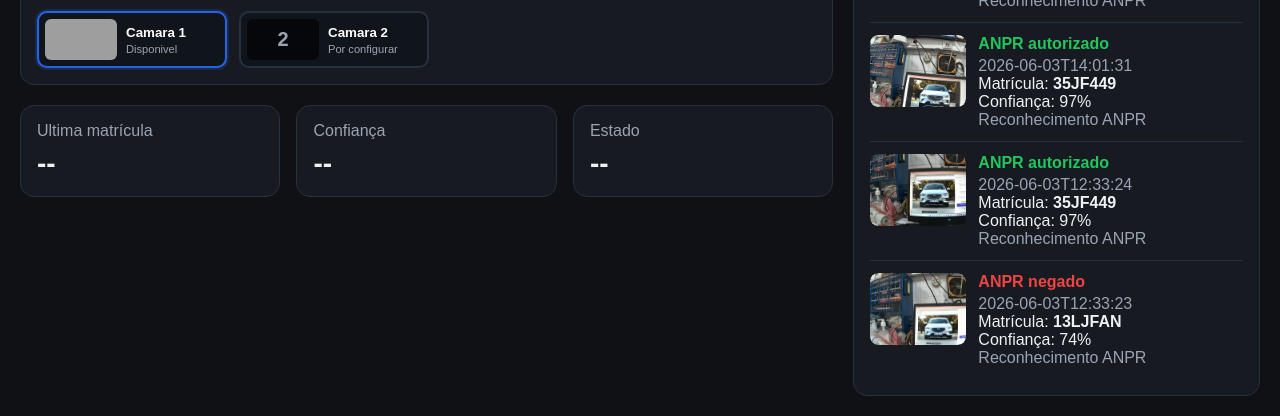
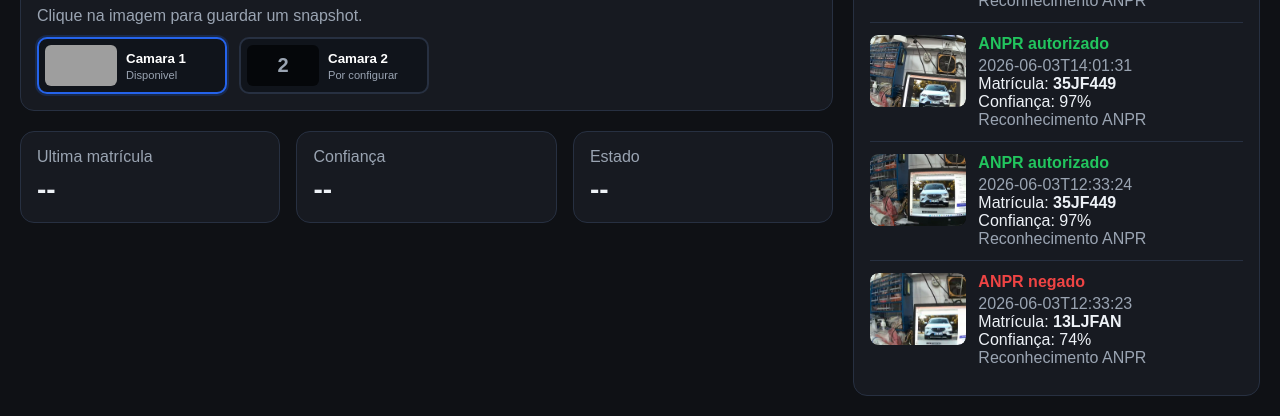
Before and after one commit to ViCor44/anpr_web, a Flask app: page / in a window 1280 px wide. Shown: the part 691-1107 px from the top of the page. Run offline with Flask 3, Linux system fonts and the light colour scheme; the visitor is signed in with stand-in values (Sample User, id 1); data comes from the database, SQL or seed files in the repository; data that the repository does not hold is empty; parts of the project's set-up code (start-up, migrations or seed data) failed here and were passed over; grey boxes are pictures that could not be loaded.

Commit message:
Add camera snapshot event capture
Co-authored-by: Copilot <223556219+Copilot@users.noreply.github.com>

```diff
--- a/anpr_web/app.py
+++ b/anpr_web/app.py
@@ -521,10 +521,11 @@ valid_plates = load_valid_plates()
 
 
 def save_snapshot(frame, prefix="event"):
-    ts = datetime.now().strftime("%Y%m%d_%H%M%S")
+    ts = datetime.now().strftime("%Y%m%d_%H%M%S_%f")
     filename = f"{prefix}_{ts}.jpg"
     path = SNAP_DIR / filename
-    cv2.imwrite(str(path), frame)
+    if not cv2.imwrite(str(path), frame):
+        raise OSError(f"Nao foi possivel gravar o snapshot em {path}")
     return f"data/snapshots/{filename}"
 
 
@@ -886,6 +887,42 @@ def video_feed_2():
     if stream_camera2 is None:
         return "Segunda camera nao configurada", 404
     return Response(mjpeg_generator(stream_camera2), mimetype="multipart/x-mixed-replace; boundary=frame")
+
+
+@app.route("/api/snapshot", methods=["POST"])
+@login_required
+def api_snapshot():
+    data = request.get_json(silent=True)
+    if not isinstance(data, dict):
+        return jsonify({"error": "Pedido JSON invalido"}), 400
+
+    camera_id = str(data.get("camera_id", ""))
+    if camera_id not in ("1", "2"):
+        return jsonify({"error": "Camara invalida"}), 400
+
+    source = stream_sub if camera_id == "1" else stream_camera2
+    if source is None:
+        return jsonify({"error": "Segunda camera nao configurada"}), 404
+
+    frame = source.read()
+    if frame is None:
+        return jsonify({"error": f"Sem imagem disponivel na Camara {camera_id}"}), 503
+
+    try:
+        snapshot_path = save_snapshot(frame, f"camera{camera_id}")
+    except OSError as error:
+        print(f"[snapshot] erro ao gravar: {error}")
+        return jsonify({"error": "Nao foi possivel gravar o snapshot"}), 500
+
+    ip = client_ip()
+    add_event(
+        event_type="camera_snapshot",
+        client_ip_value=ip,
+        user_agent=request.headers.get("User-Agent", ""),
+        snapshot_path=snapshot_path,
+        note=f"Snapshot manual da Camara {camera_id}",
+    )
+    return jsonify({"ok": True, "snapshot": snapshot_path})
 
 
 @app.route("/api/status")
--- a/anpr_web/static/app.js
+++ b/anpr_web/static/app.js
@@ -20,6 +20,7 @@ function eventTitle(ev) {
   if (ev.event_type === "manual_open") return "Abertura manual";
   if (ev.event_type === "anpr_authorized") return "ANPR autorizado";
   if (ev.event_type === "anpr_denied") return "ANPR negado";
+  if (ev.event_type === "camera_snapshot") return "Snapshot da câmara";
   if (ev.event_type === "plate_added") return "Matricula adicionada";
   if (ev.event_type === "plate_removed") return "Matricula removida";
   return ev.event_type;
@@ -129,6 +130,9 @@ function selectCamera(button) {
     feed.src = `${button.dataset.feed}?view=${Date.now()}`;
     feed.dataset.camera = selectedCamera;
     feed.alt = `Imagem em direto da Camara ${selectedCamera}`;
+    feed.setAttribute("aria-label", `Guardar snapshot da Camara ${selectedCamera}`);
+    document.getElementById("snapshot-result").textContent =
+      "Clique na imagem para guardar um snapshot.";
   }
   updateCameraLabel();
 }
@@ -154,6 +158,48 @@ function setupCameras(cameras) {
 
 document.querySelectorAll(".camera-thumb").forEach((button) => {
   button.addEventListener("click", () => selectCamera(button));
+});
+
+let snapshotInProgress = false;
+
+async function takeSnapshot() {
+  const feed = document.getElementById("live-feed");
+  const result = document.getElementById("snapshot-result");
+  if (snapshotInProgress || feed.hidden) return;
+
+  const cameraId = selectedCamera;
+  snapshotInProgress = true;
+  feed.setAttribute("aria-busy", "true");
+  result.textContent = `A guardar snapshot da Camara ${cameraId}...`;
+  try {
+    const response = await fetch("/api/snapshot", {
+      method: "POST",
+      headers: { "Content-Type": "application/json" },
+      body: JSON.stringify({ camera_id: cameraId }),
+    });
+    const data = await response.json();
+    if (!response.ok) throw new Error(data.error || `HTTP ${response.status}`);
+
+    result.textContent = `Snapshot da Camara ${cameraId} guardado.`;
+    try {
+      await refreshEvents();
+    } catch (error) {
+      result.textContent += ` Erro ao atualizar eventos: ${error.message}`;
+    }
+  } catch (error) {
+    result.textContent = `Erro ao guardar snapshot: ${error.message}`;
+  } finally {
+    snapshotInProgress = false;
+    feed.removeAttribute("aria-busy");
+  }
+}
+
+document.getElementById("live-feed")?.addEventListener("click", takeSnapshot);
+document.getElementById("live-feed")?.addEventListener("keydown", (event) => {
+  if (event.key === "Enter" || event.key === " ") {
+    event.preventDefault();
+    takeSnapshot();
+  }
 });
 
 async function refreshEvents() {
--- a/anpr_web/static/style.css
+++ b/anpr_web/static/style.css
@@ -53,7 +53,10 @@ body{
   border-radius:10px;
   background:#000;
   display:block;
+  cursor:pointer;
 }
+#live-feed:focus-visible{outline:3px solid var(--btn);outline-offset:-3px}
+.snapshot-hint{min-height:18px;margin-top:8px}
 .live-view{position:relative;width:100%;aspect-ratio:16/9;background:#000;border-radius:10px;overflow:hidden}
 .live-unavailable{position:absolute;inset:0;display:flex;flex-direction:column;align-items:center;justify-content:center;gap:8px;text-align:center;color:var(--muted);padding:24px}
 .live-unavailable[hidden]{display:none}
--- a/anpr_web/templates/history.html
+++ b/anpr_web/templates/history.html
@@ -39,6 +39,7 @@
     function fmtConfidence(v){ return v==null ? "--" : `${Math.round(v*100)}%`; }
     function eventTitle(ev){
       if(ev.event_type==="manual_open") return "Abertura manual";
+      if(ev.event_type==="camera_snapshot") return "Snapshot da câmara";
       if(ev.event_type==="anpr_authorized") return "ANPR autorizado";
       if(ev.event_type==="anpr_denied") return "ANPR negado";
       return ev.event_type;
--- a/anpr_web/templates/index.html
+++ b/anpr_web/templates/index.html
@@ -37,11 +37,16 @@
           <span class="badge" id="live-badge">online</span>
         </div>
         <div class="live-view">
-          <img id="live-feed" data-camera="1" src="/video_feed" alt="Imagem em direto da Camara 1">
+          <img id="live-feed" data-camera="1" src="/video_feed" alt="Imagem em direto da Camara 1"
+               role="button" tabindex="0" title="Clique para guardar um snapshot"
+               aria-label="Guardar snapshot da Camara 1">
           <div class="live-unavailable" id="live-unavailable" hidden>
             <strong>Camara 2 por configurar</strong>
             <span>Adicione os dados RTSP no servidor para ativar este stream.</span>
           </div>
+        </div>
+        <div class="muted snapshot-hint" id="snapshot-result" aria-live="polite">
+          Clique na imagem para guardar um snapshot.
         </div>
         <div class="camera-picker" aria-label="Selecionar camara">
           <button type="button" class="camera-thumb active" data-camera="1" data-feed="/video_feed" data-configured="true" aria-pressed="true">
```
Also changed, not shown: anpr_web/INSTALACAO.md (+3 -0 lines).
